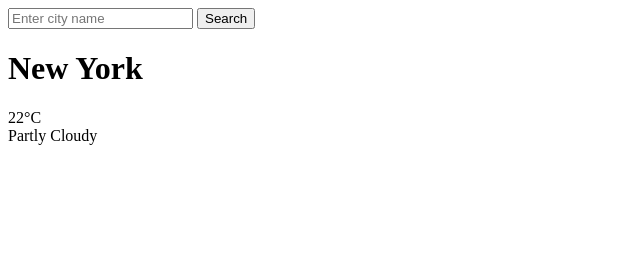
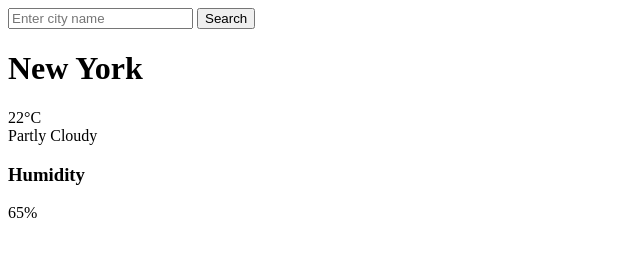
Before and after one commit to tariqbayan/Weather-APP, a plain HTML site: page index.html in a window 1280 px wide. Shown: the whole page, without its empty margins (0-640 px from the left). Drawn offline with Linux system fonts and the light colour scheme.

Commit message:
add dev in details div with content

```diff
--- a/index.html
+++ b/index.html
@@ -17,7 +17,10 @@
             <div class="description">Partly Cloudy</div>
 
             <div class="details">
-
+                <div class="detail-item">
+                    <h3>Humidity</h3>
+                    <p>65%</p>
+                </div>
             </div>
          </div>
         </div>
```
